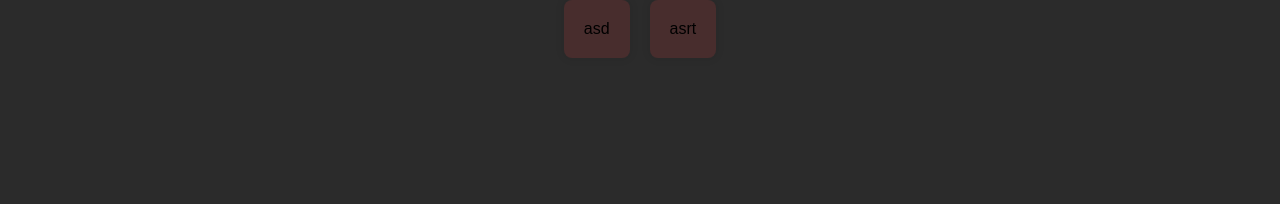
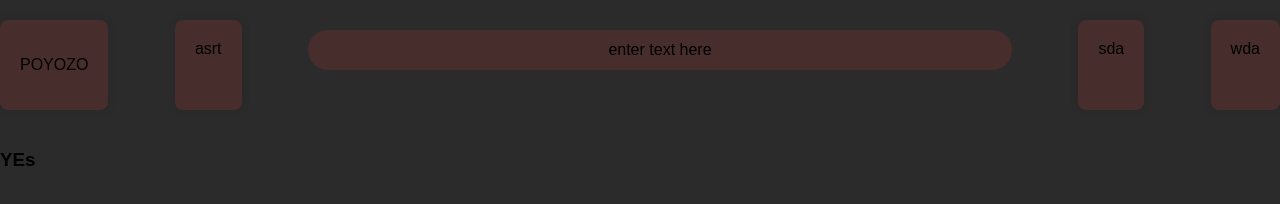
Before and after one commit to M0istToast/Final-Test, a plain HTML site: page Final.html in a window 1280 px wide. Drawn offline with Linux system fonts and the light colour scheme.

Commit message:
Add files via upload

```diff
--- a/Final.html
+++ b/Final.html
@@ -1,6 +1,7 @@
 <!DOCTYPE html>
 <html lang="en">
 <head>
+
     <meta charset="UTF-8">
     <meta name="viewport" content="width=device-width, initial-scale=1.0">
     <!-- Compile style.sass to style.css (e.g. `sass style.sass style.css`) -->
@@ -8,9 +9,40 @@
     <title>Document</title>
 </head>
 <body>
-    <div class="container">
-        <div class="button">asd</div>
-    <div class="button">asrt</div>
+
+    <div class="Header">
+        <div class="button"><p class="Site-name">POYOZO</p></div>
+        <div class="button">asrt</div>
+        <div class="search-bar">enter text here</div>
+        <div class="button">sda</div>
+        <div class="button">wda</div>
     </div>
+    <div class="Main">
+        <div class="Nav-left">
+        <h3>YEs</h3>
+    </div>
+    <div class="Main-Grid">
+        <p class="item">
+            </p>
+        <p class="item"></p>
+        <p class="item"></p>
+        <p class="item"></p>
+        <p class="item"></p>
+        <p class="item"></p>
+        <p class="item"></p>
+        <p class="item"></p>
+        <p class="item"></p>
+        <p class="item"></p>
+
+    </div>
+
+</div>
+<script>
+    fetch (`GET https://api.rawg.io/api/platforms?key=e0e37af7f0f8406ba25a09b1236c40dd
+    GET https://api.rawg.io/api/games?key=e0e37af7f0f8406ba25a09b1236c40dd&dates=2019-09-01,2019-09-30&platforms=18,1,7`
+)
+    print ${data.object.definitions.tag.image_background.title}
+</script>
+
 </body>
 </html>
--- a/style.css
+++ b/style.css
@@ -3,19 +3,56 @@ body {
     font-family: Arial, sans-serif;
     background-color: #2b2b2b;
     display: flex;
+    flex-direction: column;
     justify-content: center;
     margin: 0;
     padding: 0;
   }
-  .container {
+  .Header {
+    width: 100vw;
     text-align: center;
     display: flex;
     flex-direction: row;
-    gap: 20px;
+    gap: 10px;
+    justify-content: space-between;
+    margin-bottom: 20px;
+    margin-top: 20px;
   }
   .button {
     background-color: #482d2d;
     padding: 20px;
     border-radius: 8px;
     box-shadow: 0 0 10px rgba(0, 0, 0, 0.1);
+
+
+
   }
+
+  .search-bar {
+    display: flex;
+    height: 40px;
+    width: 55vw;
+    justify-content: center;
+    align-items: center ;
+    margin-top: 10px;
+    background-color: #482d2d;
+    border-radius: 2000px;
+  }
+.Main {
+  display: flex;
+  flex-direction: row;
+}
+.Nav-left {
+  width: 20vw;
+}
+.Main-Grid {
+  display: grid;
+  grid-template-columns: 1fr 1fr 1fr;
+  grid-template-rows: 1fr 1fr 1fr;
+  width: 80vw;
+  height: fit-content;
+
+}
+.item {
+  margin: 7px;
+}
```
